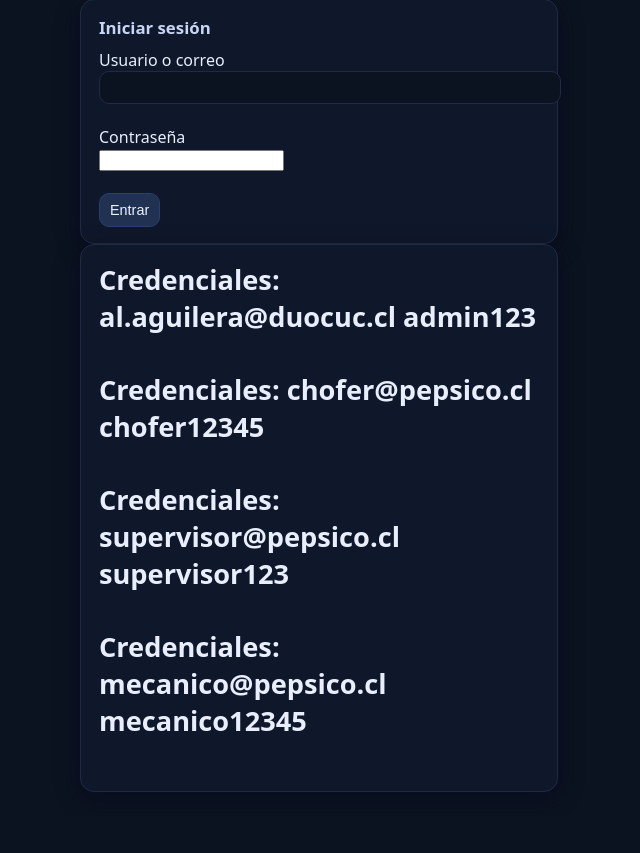
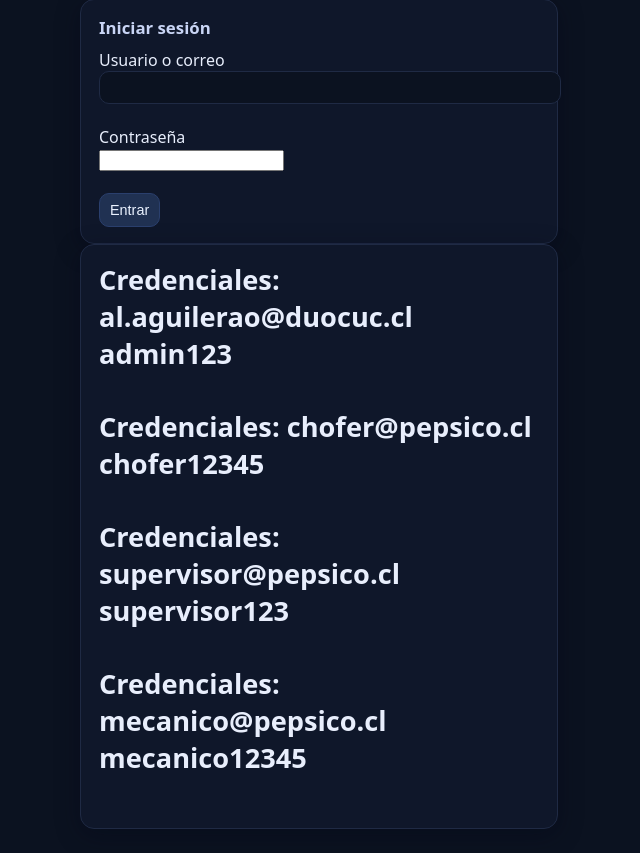
Before and after one commit to alexander286/pepsico_web, a Django app: page /login in a window 1280 px wide. Shown: the part 199-1052 px from the top of the page, without its empty margins (20-660 px from the left). Before the commit the page ends 991 px from the top, so only its background shows below. Run offline with Django 5.2, Linux system fonts and the light colour scheme.

Commit message:
finalizo web 100% arreglando bugs

```diff
--- a/app_taller/templates/app_taller/login.html
+++ b/app_taller/templates/app_taller/login.html
@@ -29,7 +29,7 @@
 <div class="card" style="max-width:440px">
 
 
-    <h2>Credenciales: al.aguilera@duocuc.cl admin123 </h2> <br>
+    <h2>Credenciales: al.aguilerao@duocuc.cl admin123 </h2> <br>
     <h2>Credenciales: chofer@pepsico.cl  chofer12345</h2> <br>
     <h2>Credenciales: supervisor@pepsico.cl supervisor123</h2> <br>
     <h2>Credenciales: mecanico@pepsico.cl mecanico12345</h2> <br>
```
Also changed, not shown: db.sqlite3, 1 other file.
